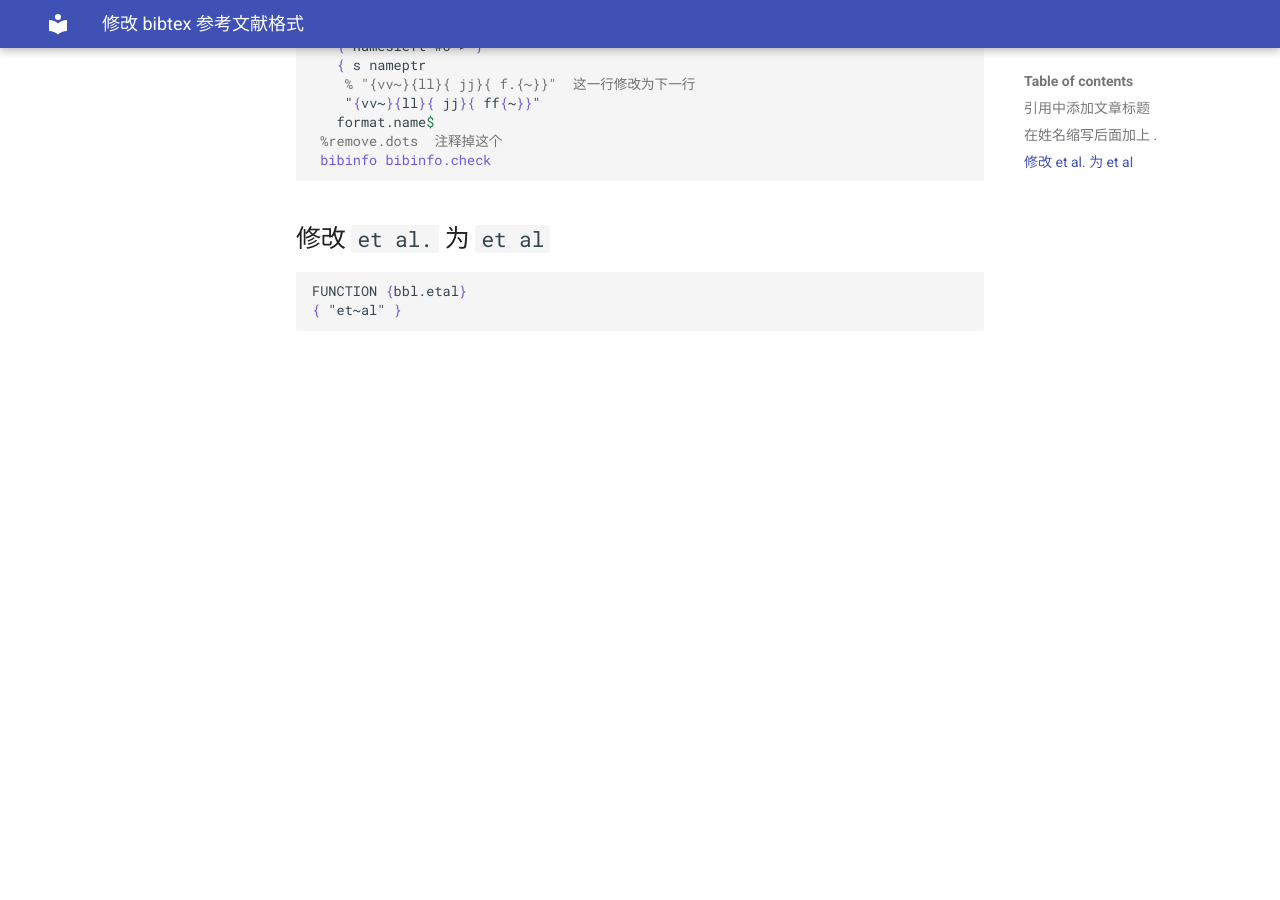
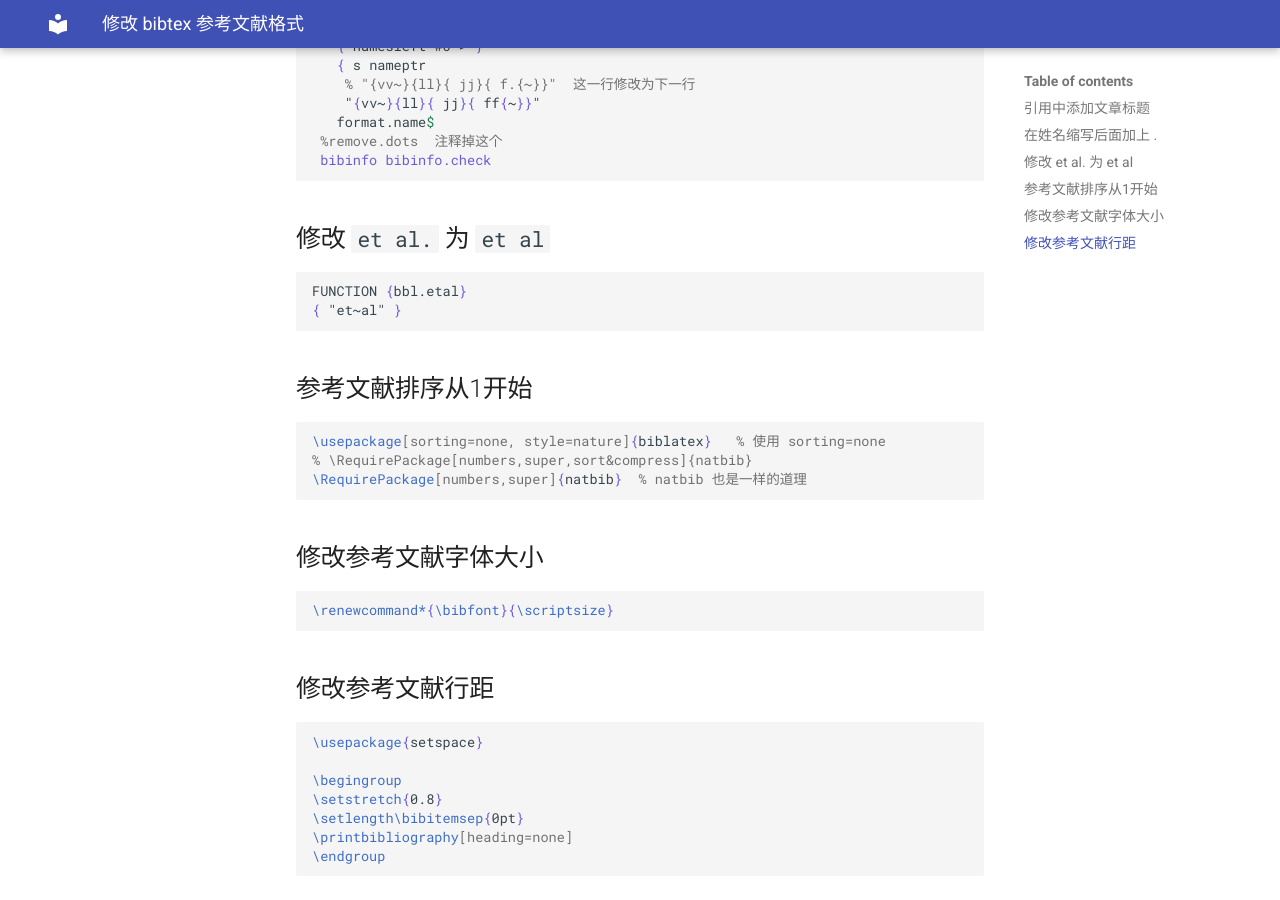
Before and after one commit to ymma98/technotes, an MkDocs documentation site: the page built from docs/latex/修改参考文献格式.md, in a window 1280 px wide and 900 px high, scrolled down 985 px. Built offline with MkDocs 1.6.1 and Material for MkDocs 9.7.7, drawn with Linux system fonts in a browser that asks for light colours; before the commit the page ends 1340 px from its top, so only the background shows below that.

Commit message:
docs/latex/修改参考文献格式.md updated from https://stackedit.cn/

````diff
--- a/docs/latex/修改参考文献格式.md
+++ b/docs/latex/修改参考文献格式.md
@@ -1,6 +1,4 @@
 # 修改 bibtex 参考文献格式
-
-
 
 
 ## 引用中添加文章标题
@@ -64,7 +62,33 @@ FUNCTION {bbl.etal}
 
 
 
+
+## 参考文献排序从1开始
+
+```latex
+\usepackage[sorting=none, style=nature]{biblatex}   % 使用 sorting=none
+% \RequirePackage[numbers,super,sort&compress]{natbib}
+\RequirePackage[numbers,super]{natbib}  % natbib 也是一样的道理
+```
+
+##  修改参考文献字体大小
+
+```latex
+\renewcommand*{\bibfont}{\scriptsize}
+```
+
+## 修改参考文献行距
+
+```latex
+\usepackage{setspace}
+
+\begingroup
+\setstretch{0.8}
+\setlength\bibitemsep{0pt}
+\printbibliography[heading=none]
+\endgroup
+```
 <!--stackedit_data:
-eyJoaXN0b3J5IjpbMzA0MDMwNzQ4LC0xNDcyNTcxNDE1LDk1Nj
-gzNjU0Nl19
+eyJoaXN0b3J5IjpbLTIyMTMzNDU0NywtMTQ3MjU3MTQxNSw5NT
+Y4MzY1NDZdfQ==
 -->
````
